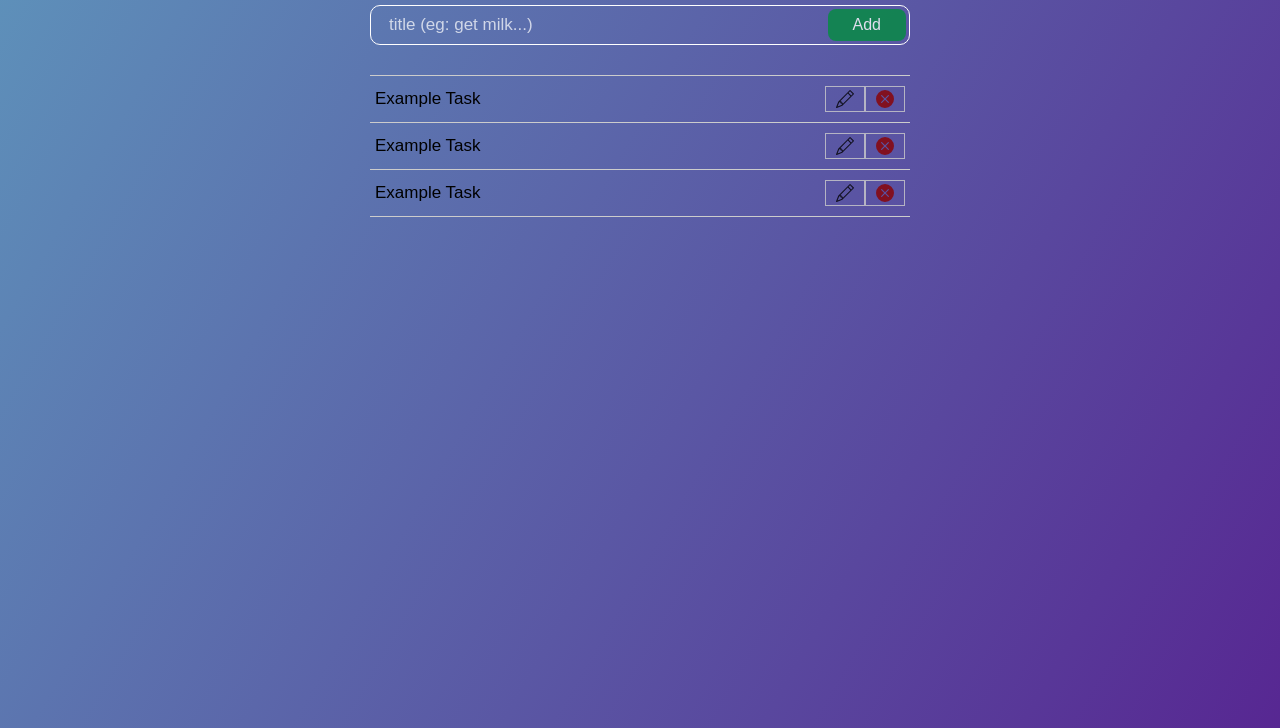
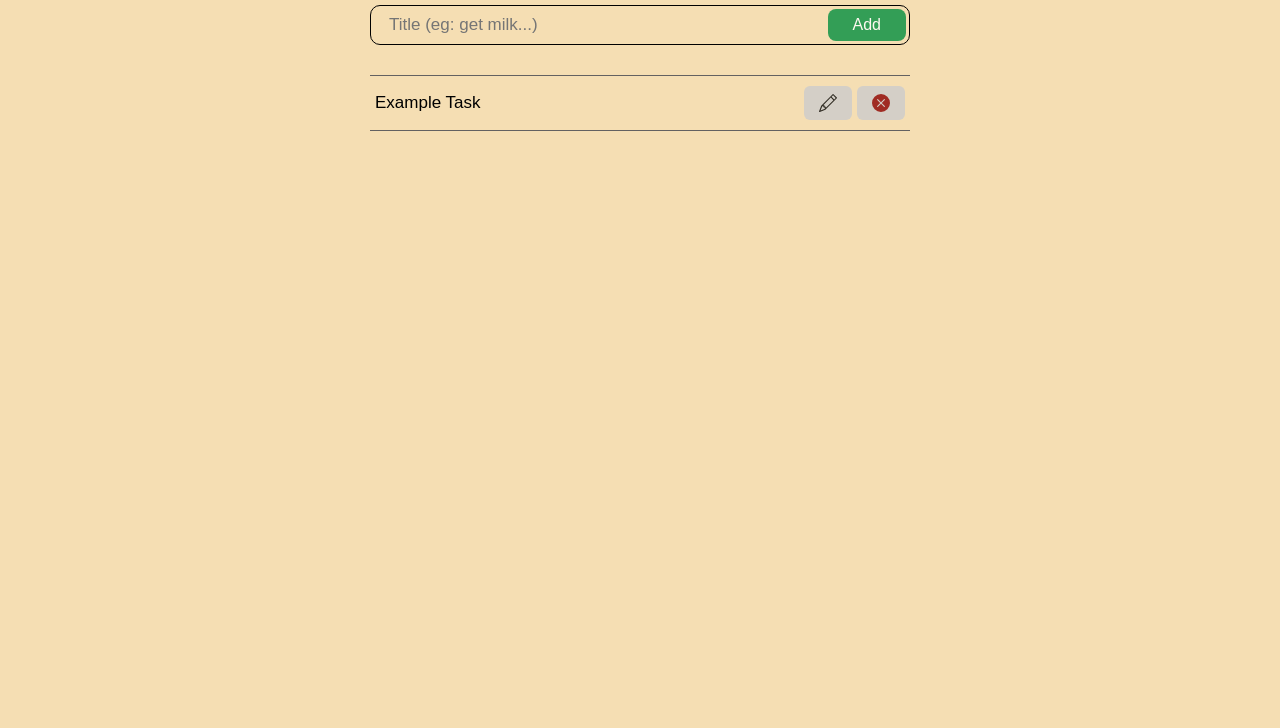
Before and after one commit to ubeyidah/fullstack-todo-app, a website: page client/index.html in a window 1280 px wide. Shown: the part 122-850 px from the top of the page. Drawn offline with Linux system fonts and the light colour scheme.

Commit message:
change style, submit task to api , access to cors

```diff
--- a/client/index.html
+++ b/client/index.html
@@ -9,81 +9,16 @@
   <body>
     <main>
       <h1 class="title">Your Tasks</h1>
-      <form>
+      <form class="js-task-form">
         <input
           type="text"
-          placeholder="title (eg: get milk...)"
+          placeholder="Title (eg: get milk...)"
           class="title-input"
+          name="title"
         />
-        <button type="submit" class="add-btn btn">Add</button>
+        <button type="submit" class="add-btn btn js-add-btn">Add</button>
       </form>
       <section class="tasks">
-        <div class="task">
-          <p class="task-title">example task</p>
-          <div class="controllers">
-            <button class="edit-btn btn">
-              <svg
-                xmlns="http://www.w3.org/2000/svg"
-                width="18"
-                height="18"
-                fill="currentColor"
-                class="bi bi-pencil"
-                viewBox="0 0 16 16"
-              >
-                <path
-                  d="M12.146.146a.5.5 0 0 1 .708 0l3 3a.5.5 0 0 1 0 .708l-10 10a.5.5 0 0 1-.168.11l-5 2a.5.5 0 0 1-.65-.65l2-5a.5.5 0 0 1 .11-.168zM11.207 2.5 13.5 4.793 14.793 3.5 12.5 1.207zm1.586 3L10.5 3.207 4 9.707V10h.5a.5.5 0 0 1 .5.5v.5h.5a.5.5 0 0 1 .5.5v.5h.293zm-9.761 5.175-.106.106-1.528 3.821 3.821-1.528.106-.106A.5.5 0 0 1 5 12.5V12h-.5a.5.5 0 0 1-.5-.5V11h-.5a.5.5 0 0 1-.468-.325"
-                />
-              </svg>
-            </button>
-            <button class="delete-btn btn">
-              <svg
-                xmlns="http://www.w3.org/2000/svg"
-                width="18"
-                height="18"
-                fill="darkred"
-                class="bi bi-x-circle-fill"
-                viewBox="0 0 16 16"
-              >
-                <path
-                  d="M16 8A8 8 0 1 1 0 8a8 8 0 0 1 16 0M5.354 4.646a.5.5 0 1 0-.708.708L7.293 8l-2.647 2.646a.5.5 0 0 0 .708.708L8 8.707l2.646 2.647a.5.5 0 0 0 .708-.708L8.707 8l2.647-2.646a.5.5 0 0 0-.708-.708L8 7.293z"
-                />
-              </svg>
-            </button>
-          </div>
-        </div>
-        <div class="task">
-          <p class="task-title">example task</p>
-          <div class="controllers">
-            <button class="edit-btn btn">
-              <svg
-                xmlns="http://www.w3.org/2000/svg"
-                width="18"
-                height="18"
-                fill="currentColor"
-                class="bi bi-pencil"
-                viewBox="0 0 16 16"
-              >
-                <path
-                  d="M12.146.146a.5.5 0 0 1 .708 0l3 3a.5.5 0 0 1 0 .708l-10 10a.5.5 0 0 1-.168.11l-5 2a.5.5 0 0 1-.65-.65l2-5a.5.5 0 0 1 .11-.168zM11.207 2.5 13.5 4.793 14.793 3.5 12.5 1.207zm1.586 3L10.5 3.207 4 9.707V10h.5a.5.5 0 0 1 .5.5v.5h.5a.5.5 0 0 1 .5.5v.5h.293zm-9.761 5.175-.106.106-1.528 3.821 3.821-1.528.106-.106A.5.5 0 0 1 5 12.5V12h-.5a.5.5 0 0 1-.5-.5V11h-.5a.5.5 0 0 1-.468-.325"
-                />
-              </svg>
-            </button>
-            <button class="delete-btn btn">
-              <svg
-                xmlns="http://www.w3.org/2000/svg"
-                width="18"
-                height="18"
-                fill="darkred"
-                class="bi bi-x-circle-fill"
-                viewBox="0 0 16 16"
-              >
-                <path
-                  d="M16 8A8 8 0 1 1 0 8a8 8 0 0 1 16 0M5.354 4.646a.5.5 0 1 0-.708.708L7.293 8l-2.647 2.646a.5.5 0 0 0 .708.708L8 8.707l2.646 2.647a.5.5 0 0 0 .708-.708L8.707 8l2.647-2.646a.5.5 0 0 0-.708-.708L8 7.293z"
-                />
-              </svg>
-            </button>
-          </div>
-        </div>
         <div class="task">
           <p class="task-title">example task</p>
           <div class="controllers">
--- a/client/scripts/main.js
+++ b/client/scripts/main.js
@@ -0,0 +1,33 @@
+const formEl = document.querySelector(".js-task-form");
+const baseUrl = "http://localhost:3000/api/task";
+formEl.addEventListener("submit", (e) => {
+  e.preventDefault();
+  const formEl = e.target.elements;
+  const { title } = formEl;
+  if (title.value) {
+    submitViaApi({ title: title.value });
+    title.value = "";
+  }
+});
+
+async function submitViaApi(title) {
+  const addBtn = document.querySelector(".js-add-btn");
+  try {
+    addBtn.textContent = "Loding...";
+    addBtn.disabled = true;
+    const res = await fetch(baseUrl, {
+      method: "POST",
+      headers: {
+        "Content-Type": "application/json",
+      },
+      body: JSON.stringify(title),
+    });
+    const data = await res.json();
+    console.log(data);
+  } catch (error) {
+    console.log(error);
+  } finally {
+    addBtn.textContent = "Add";
+    addBtn.disabled = false;
+  }
+}
--- a/client/styles/general.css
+++ b/client/styles/general.css
@@ -6,7 +6,7 @@
 }
 
 body {
-  background: linear-gradient(120deg, rgb(94, 148, 187), rgb(87, 39, 146));
+  background: wheat;
   display: flex;
   min-height: 100vh;
   justify-content: center;
@@ -21,7 +21,7 @@ main {
 
 .title {
   text-align: center;
-  color: white;
+  color: black;
   padding: 20px 0;
 }
 
@@ -29,7 +29,7 @@ form {
   display: flex;
   align-items: center;
   width: 100%;
-  border: 1px solid white;
+  border: 1px solid black;
   border-radius: 10px;
   height: 40px;
   overflow: hidden;
@@ -42,13 +42,9 @@ form .title-input {
   font-size: 17px;
   background-color: transparent;
   border: none;
-  color: white;
+  color: black;
   outline: none;
   padding: 0 15px;
-}
-
-form .title-input::placeholder {
-  color: rgba(255, 255, 255, 0.712);
 }
 
 form .add-btn {
@@ -76,7 +72,7 @@ form .add-btn {
 .tasks {
   display: flex;
   flex-direction: column;
-  border-top: 1px solid #ccc;
+  border-top: 1px solid #636161;
   margin-top: 30px;
 }
 
@@ -84,7 +80,7 @@ form .add-btn {
   display: flex;
   align-items: center;
   padding: 10px 5px;
-  border-bottom: 1px solid #ccc;
+  border-bottom: 1px solid #636161;
 }
 
 .task-title {
@@ -95,15 +91,18 @@ form .add-btn {
 
 .controllers {
   display: flex;
+  gap: 5px;
   align-items: center;
 }
+
 .controllers button {
-  padding: 3px 10px;
+  padding: 8px 15px;
   display: flex;
   align-items: center;
   justify-content: center;
   cursor: pointer;
-  background: transparent;
-  border: 1px solid #ccc;
-  border-radius: 0;
+  background: #ccc;
+
+  border: none;
+  border-radius: 6px;
 }
--- a/index.js
+++ b/index.js
@@ -2,9 +2,11 @@ import express from "express";
 import dotenv from "dotenv";
 import connectDb from "./db/connect.db.js";
 import taskRoutes from "./routes/task.route.js";
+import cors from "cors";
 dotenv.config();
 const app = express();
 app.use(express.json());
+app.use(cors());
 app.use("/api/task", taskRoutes);
 
 const port = process.env.PORT || 3000;
```
